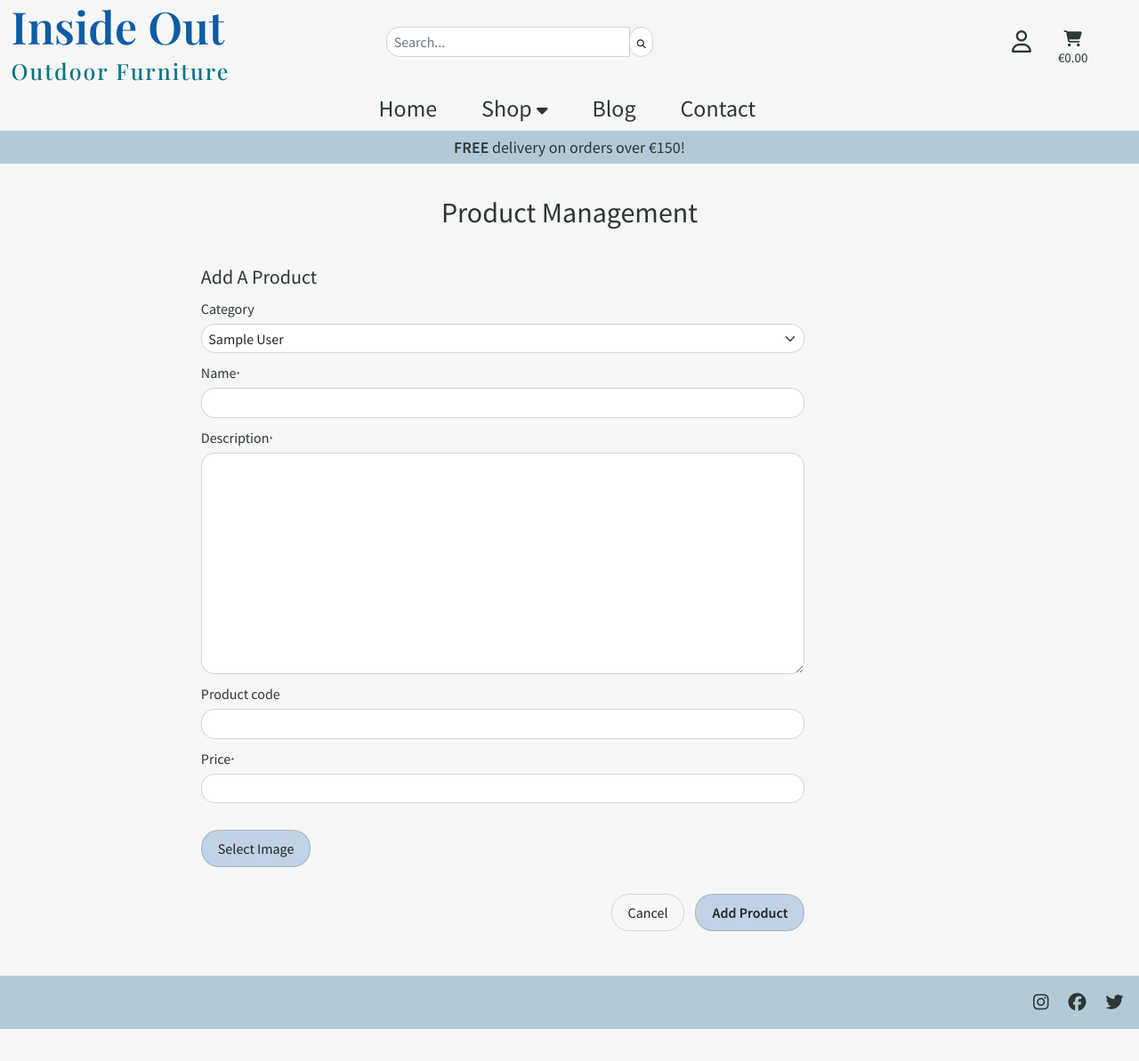
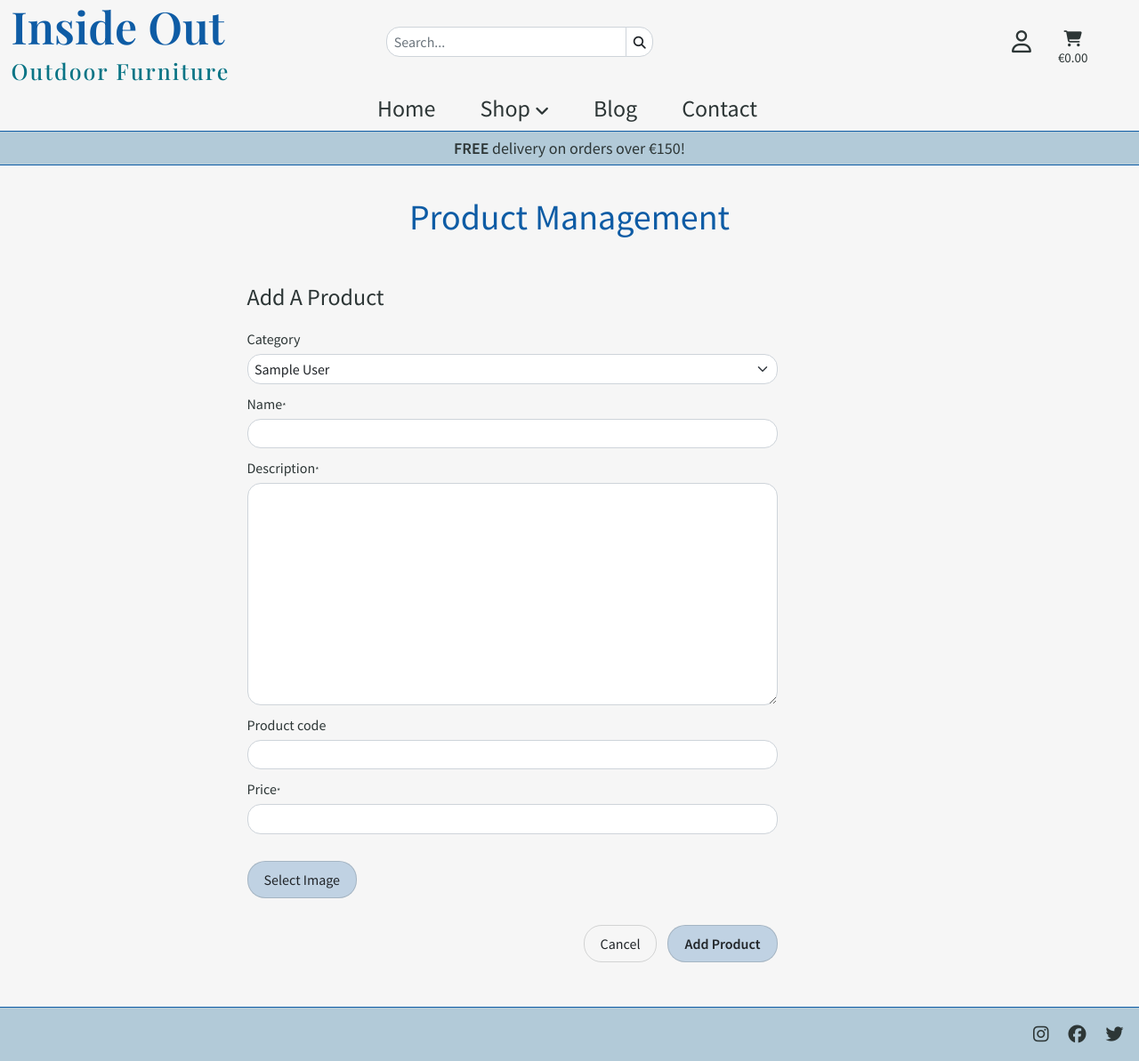
Before and after one commit to Sharon-B/Django-Test, a Django app: page /products/add/ in a window 1280 px wide. Shown: the whole page at 89% size. Before the commit the page ends 1157 px from the top, so only its background shows below. Run offline with Django 3.2, Linux system fonts and the light colour scheme; a user stored in the database is signed in; tables that the repository leaves empty hold one stand-in row (values such as "Sample post"); parts of the project's set-up code (start-up, migrations or seed data) failed here and were passed over; some libraries are stand-ins or nearby versions; some web fonts are replaced.

Commit message:
Styling updates

```diff
--- a/products/templates/products/add_product.html
+++ b/products/templates/products/add_product.html
@@ -17,7 +17,7 @@
                 <h1 class="heading">Product Management</h1>
             </div>
         </div>
-    </div>
+
 
         <div class="row">
             <div class="col-12 col-md-8 offset-md-2">
@@ -44,6 +44,7 @@
                 </div>
             </div>
         </div>
+    </div>
 
 {% endblock %}
 
--- a/products/templates/products/edit_product.html
+++ b/products/templates/products/edit_product.html
@@ -17,7 +17,7 @@
                 <h1 class="heading">Product Management</h1>
             </div>
         </div>
-    </div>
+
 
         <div class="row">
             <div class="col-12 col-md-8 offset-md-2">
@@ -44,7 +44,7 @@
                 </div>
             </div>
         </div>
-
+    </div>
 {% endblock %}
 
 {% block postloadjs %}
--- a/static/css/base.css
+++ b/static/css/base.css
@@ -25,8 +25,8 @@ body {
     background-color: #F6F6F6;
 }
 
-#bg-color-footer,
-#bg-color-banner {
+#bg-color-banner,
+#bg-color-footer {
     background-color: #B2CAD8;
 }
 
@@ -74,6 +74,12 @@ body {
 .search-button {
     border-top-right-radius: 1rem;
     border-bottom-right-radius: 1rem;
+    border-top-left-radius: 0rem !important;
+    border-bottom-left-radius: 0rem !important;
+}
+
+.fa-search {
+    font-size: 1.4rem;
 }
 
 .search-dd-menu {
@@ -119,6 +125,10 @@ body {
     color: #2D3636;
 }
 
+.fa-angle-down {
+    font-size: 1.4rem;
+}
+
 /*------ Icons -------*/
 
 .icons {
@@ -160,6 +170,8 @@ body {
 
 .banner {
     padding: .5rem;
+    border-top: .1rem solid #0E5CA5;
+    border-bottom: .1rem solid #0E5CA5;
 }
 
 .banner-text,
@@ -191,15 +203,16 @@ body {
 .heading {
     /* font-family: "Source Serif Pro", serif;    REMOVE GOOGLE FONT */
     font-weight: 400;
-    font-size: 2.4rem;
+    font-size: 3rem;
     margin: 0 auto;
     margin-bottom: 3rem;
     margin-top: 4rem;
+    color: #0E5CA5;
 }
 
 .sub-heading {
-    font-size: 2.2rem;
-    margin: 1rem;
+    font-size: 2.6rem;
+    margin: 2rem 1rem;
 }
 
 .p-text {
@@ -432,6 +445,7 @@ body {
 .footer {
     min-height: 3rem;
     margin-top: auto;
+    border-top: .1rem solid #0E5CA5;
 }
 
 #social-icon-links {
@@ -535,7 +549,7 @@ body {
     }
 
     .heading {
-        font-size: 3.2rem;
+        font-size: 3.6rem;
     }
 
     .products-count {
@@ -581,6 +595,18 @@ body {
         width: 30rem;
     }
 
+    .fa-angle-down {
+        font-size: 1.8rem;
+    }
+
+    .dropdown-item {
+        font-size: 2.2rem;
+    }
+
+    .heading {
+        font-size: 4rem;
+    }
+
     #sort-selector {
         width: 40%;
     }
--- a/templates/includes/main-nav.html
+++ b/templates/includes/main-nav.html
@@ -7,7 +7,7 @@
         </li>
         <li class="nav-item">
             <div class="dropdown">
-                <span class="nav-link" id="shop-dropdown" role="button" href="" data-bs-toggle="dropdown" aria-haspopup="true" aria-expanded="false">Shop <i class="fas fa-caret-down icons"></i></span>
+                <span class="nav-link" id="shop-dropdown" role="button" href="" data-bs-toggle="dropdown" aria-haspopup="true" aria-expanded="false">Shop <i class="fas fa-angle-down"></i></span>
                 <div class="dropdown-menu dd-menu" aria-labelledby="shop-dropdown">
                     <a class="dropdown-item dd-item" href="{% url 'products' %}?category=dining_sets,bistro_sets">Dining</a>
                     <a class="dropdown-item dd-item" href="{% url 'products' %}?category=lounge_sets,chairs,sofas,benches">Seating</a>
```
Lines whose indentation alone changed are shown as unchanged.
